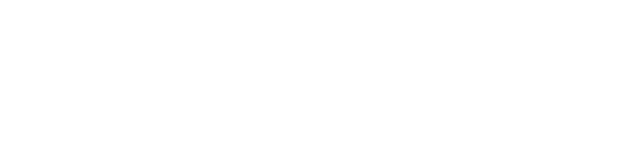
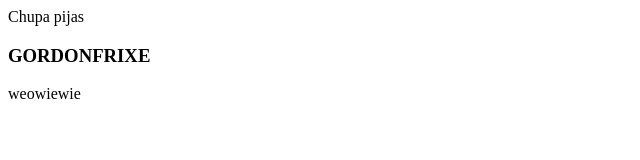
Before and after one commit to Stedwar/sitioWeb2, a plain HTML site: page index.html in a window 1280 px wide. Shown: the whole page, without its empty margins (0-640 px from the left). Drawn offline with Linux system fonts and the light colour scheme.

Commit message:
version 1.1.0

```diff
--- a/index.html
+++ b/index.html
@@ -7,6 +7,8 @@
     <title>Document</title>
 </head>
 <body>
-
+    <head>Chupa pijas</head>
+    <h3>GORDONFRIXE</h3>
+    <header>weowiewie</header>
 </body>
 </html>
```
